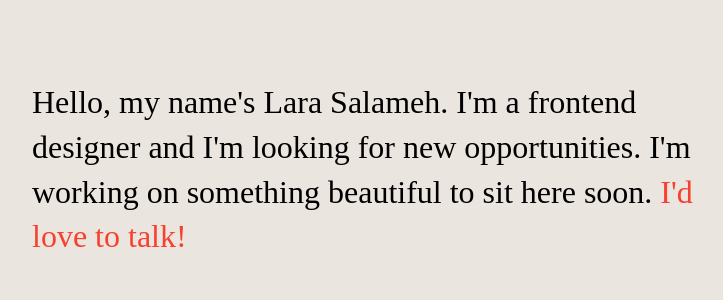
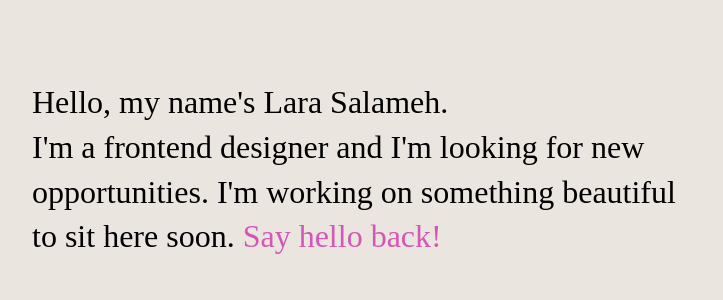
Before and after one commit to lulen11/lara-page, a Next.js app: page / in a window 1280 px wide. Shown: the top 300 px of the page, without its empty margins (40-763 px from the left). Built offline with nearby package versions, Linux system fonts and the light colour scheme; a web font is replaced by a local one.

Commit message:
dizzy link styles

```diff
--- a/components/title/styles.module.scss
+++ b/components/title/styles.module.scss
@@ -1,4 +1,19 @@
 @import '../../styles/global.module';
+
+@keyframes dizzyColors {
+  0%, 100% {
+      color: $secondary-color;
+  }
+  25% {
+      color: $tertiary-color;
+  }
+  50% {
+      color: $olive;
+  }
+  75% {
+      color: $fuschia;
+  }
+}
 
 .featureHeading {
   font-family: 'Source Serif Pro', serif;
@@ -14,10 +29,11 @@
   a {
       color: $secondary-color;
       text-decoration: none;
-      transition: all 0.2s linear;
+      transition: all 0.5s linear;
+      animation: dizzyColors 3s infinite;
 
       &:hover {
-          color: $tertiary-color;
+        border-bottom: 0.2em solid $royalblue;
       }
   }
 }
--- a/pages/index.js
+++ b/pages/index.js
@@ -35,7 +35,9 @@ export default function Home() {
 
         {/* <Logo /> */}
         <Title>
-          Hello, my name's Lara Salameh. I'm a frontend designer and I'm looking for new opportunities. I'm working on something beautiful to sit here soon. <a href="mailto:hello@larasalameh.com?subject=Hello Lara">I'd love to talk!</a>
+          Hello, my name's Lara Salameh.
+          <br />
+          I'm a frontend designer and I'm looking for new opportunities. I'm working on something beautiful to sit here soon. <a href="mailto:hello@larasalameh.com?subject=Hello Lara">Say hello back!</a>
         </Title>
 
       </main>
--- a/styles/variables.module.scss
+++ b/styles/variables.module.scss
@@ -18,6 +18,9 @@ $tangerine: #FF7D54;
 $berry: #F08FC2;
 $royalblue: #1A5DF4;
 $treegreen: #94DC42;
+$olive: #919638;
+$banana: #F6D248;
+$fuschia: #DB52BF;
 
 $primary-color: $moon;
 $secondary-color: $fire-engine;
```
